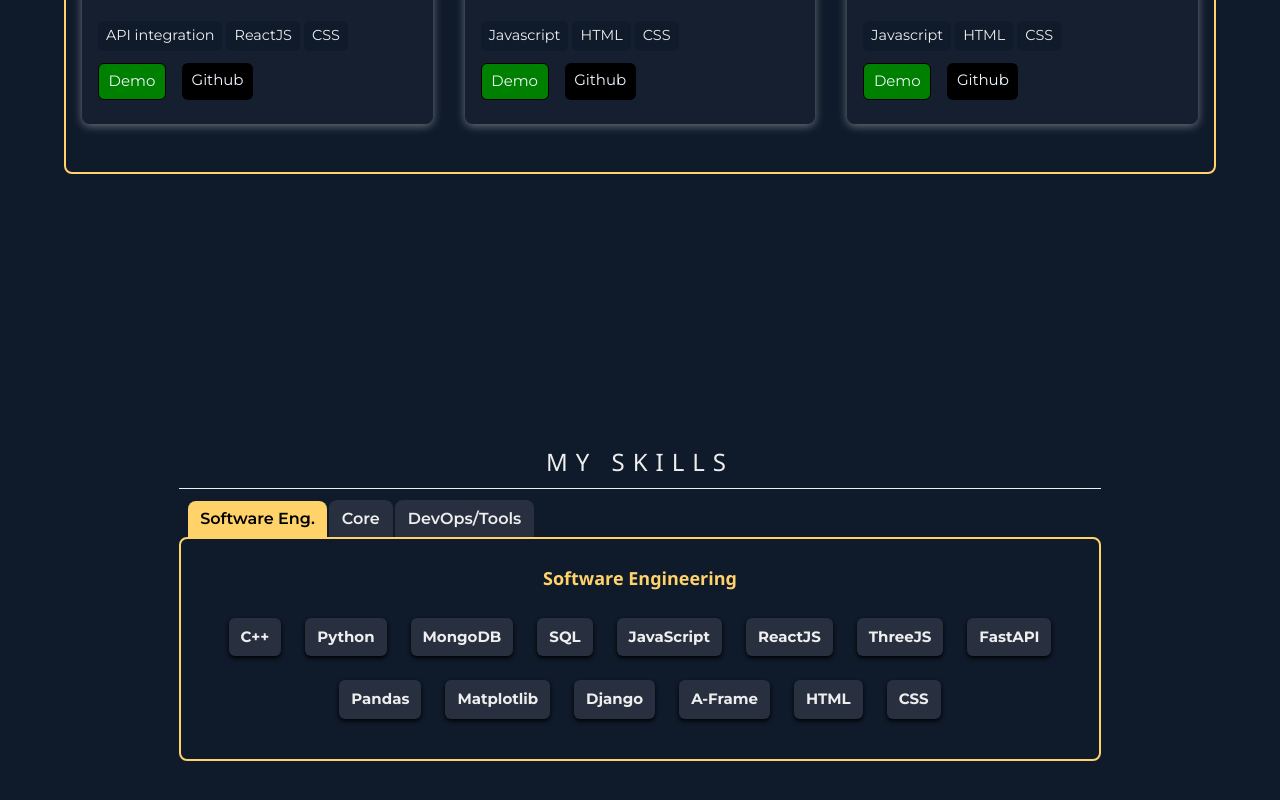
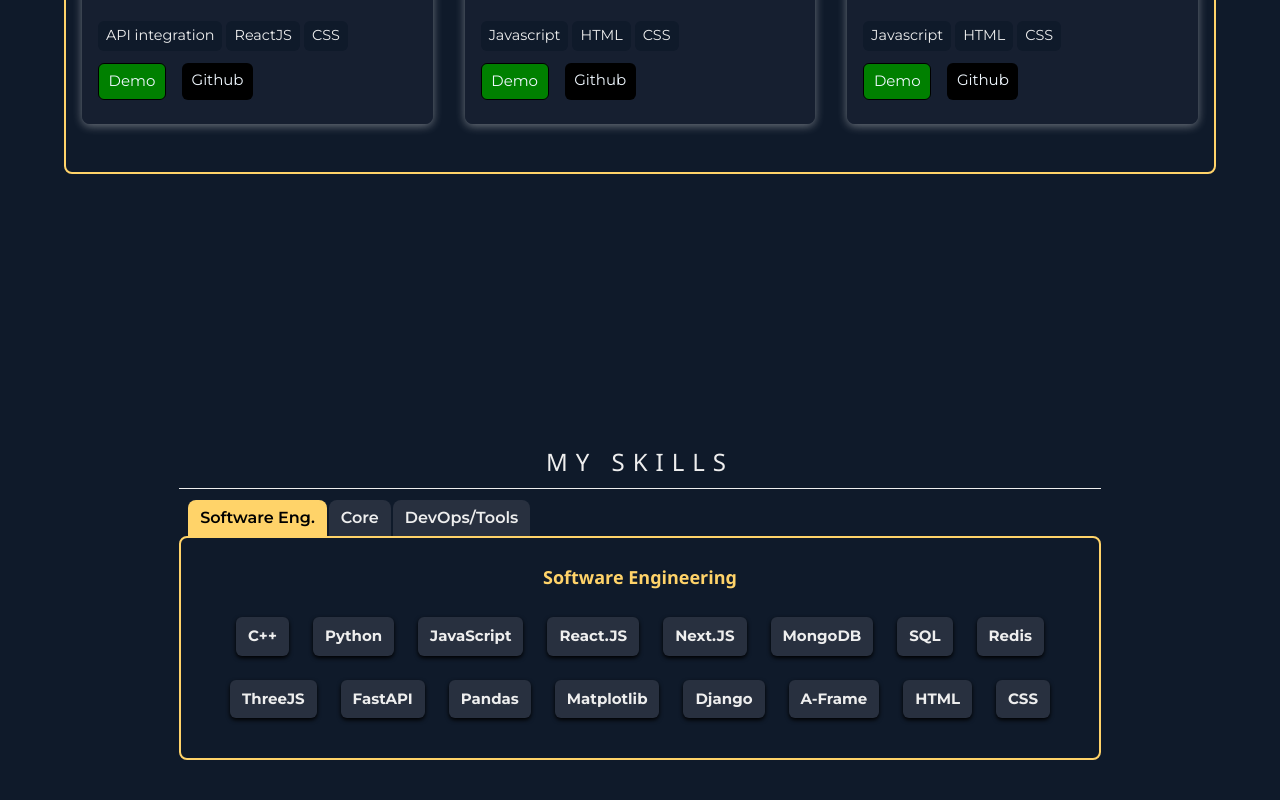
Before and after one commit to ankush07261/portfolio, a React (Create React App) app: page /projects in a window 1280 px wide. Shown: the part 1439-2239 px from the top of the page. Built offline with nearby package versions, Linux system fonts and the light colour scheme.

Commit message:
update skills

```diff
--- a/src/constants/Skills.js
+++ b/src/constants/Skills.js
@@ -12,6 +12,18 @@ export const webDev = [
     value: "85%",
   },
   {
+    title: "JavaScript",
+    value: "75%",
+  },
+  {
+    title: "React.JS",
+    value: "92%",
+  },
+  {
+    title: "Next.JS",
+    value: "55%",
+  },
+  {
     title: "MongoDB",
     value: "75%",
   },
@@ -20,12 +32,8 @@ export const webDev = [
     value: "75%",
   },
   {
-    title: "JavaScript",
+    title: "Redis",
     value: "75%",
-  },
-  {
-    title: "ReactJS",
-    value: "92%",
   },
   {
     title: "ThreeJS",
@@ -122,8 +130,20 @@ export const cyberSecurity = [
     value: "75%",
   },
   {
-    title: "Redis",
-    value: "75%",
+    title: "Github Actions",
+    value: "70%",
+  },
+  {
+    title: "Git & Github",
+    value: "60%",
+  },
+  {
+    title: "AWS EC2",
+    value: "30%",
+  },
+  {
+    title: "AWS S3",
+    value: "30%",
   },
   {
     title: "Kali Linux",
@@ -133,18 +153,6 @@ export const cyberSecurity = [
     title: " Ubuntu",
     value: "75%",
   },
-  {
-    title: "Nessus",
-    value: "70%",
-  },
-  {
-    title: "Wireshark",
-    value: "60%",
-  },
-  {
-    title: "Burpsuit",
-    value: "30%",
-  },
 ];
 // export const others = [
 
--- a/src/css/skills.css
+++ b/src/css/skills.css
@@ -32,6 +32,7 @@
   border-top-right-radius: 8px;
   width: fit-content !important;
   font-size: medium;
+  border: none !important;
 }
 .react-tabs__tab-list {
   text-decoration: none !important;
@@ -50,10 +51,21 @@
 }
 .react-tabs__tab--selected {
   background-color: var(--ternary-color) !important;
-  border: none;
+  border: none !important;
   color: black !important;
   border-top-left-radius: 8px !important;
   border-top-right-radius: 8px !important;
+}
+.react-tabs__tab:focus {
+  outline: none !important;
+  box-shadow: none !important;
+  border: none !important;
+}
+.react-tabs__tab:after,
+.react-tabs__tab:focus:after,
+.react-tabs__tab--selected:after {
+  display: none !important;
+  content: none !important;
 }
 .skill-container {
   margin: 0rem auto 0rem auto;
```
